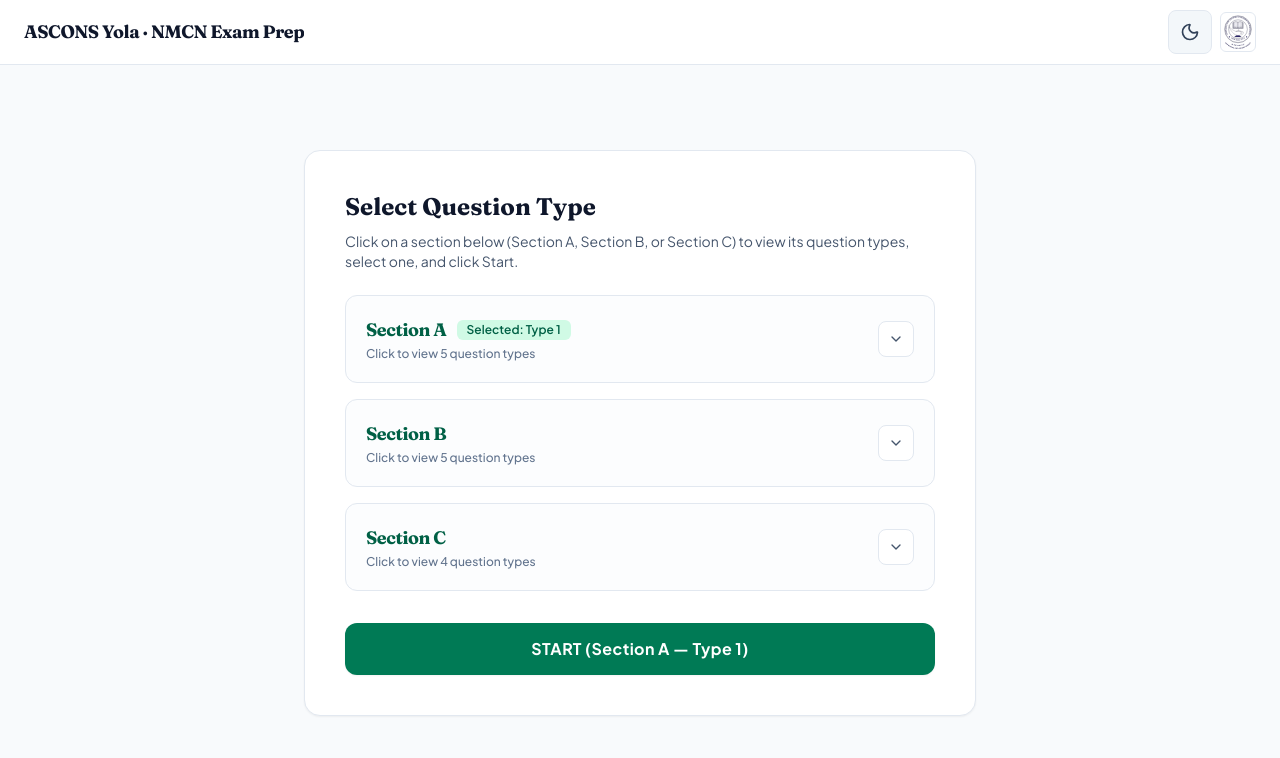
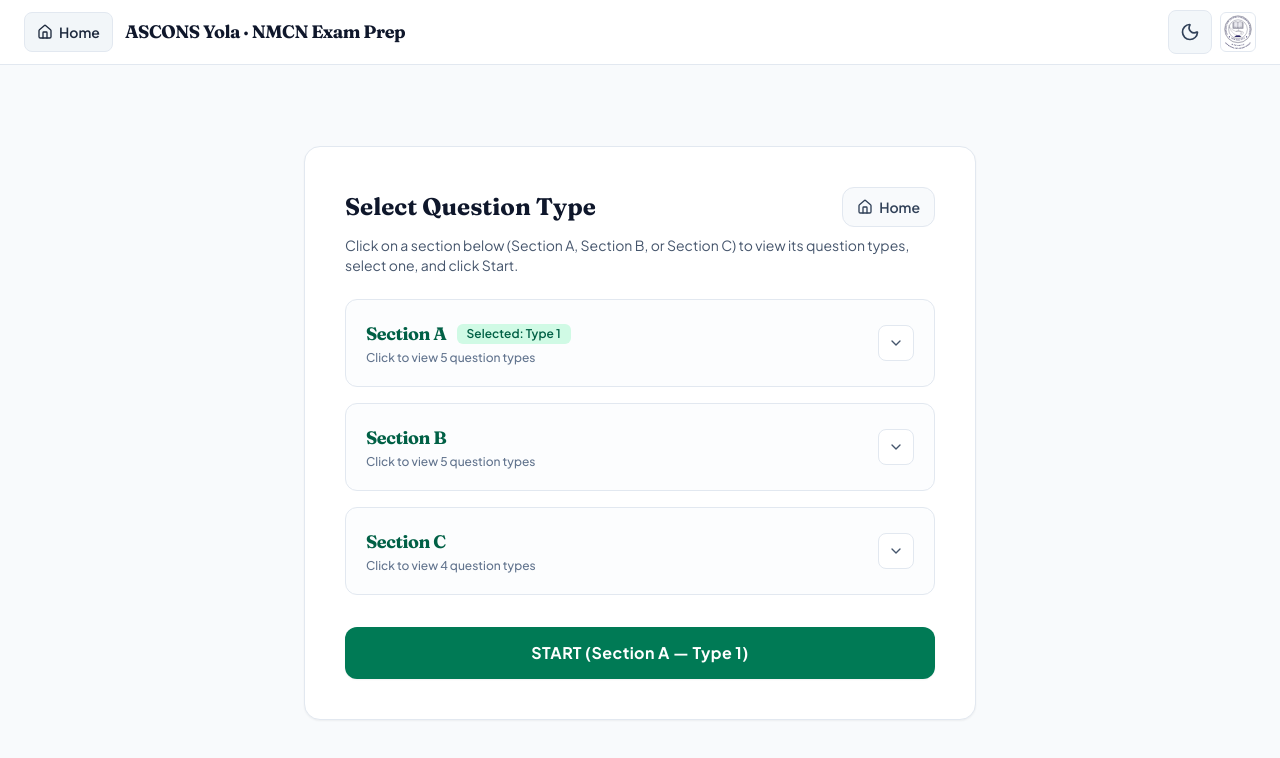
Before and after one commit to mhixtaemmy001-crypto/NMCN-examination-preparation-portal, a React (Vite) app: page / in a window 1280 px wide. Both pictures are taken after a click on the button "CONTINUE". Shown: the top 758 px of the page. Built offline with nearby package versions, Linux system fonts and the light colour scheme.

Commit message:
feat: add home navigation button
Implement a navigation action to reset the session and return to the welcome screen from any point in the application.

```diff
--- a/src/App.tsx
+++ b/src/App.tsx
@@ -14,6 +14,7 @@ import {
   Check,
   ChevronDown,
   ChevronUp,
+  Home,
 } from 'lucide-react';
 import { AppScreen, OptionKey, Question, ActiveExamSession, QuestionSection } from './types';
 import { QUESTION_TYPES } from './data/questionBank';
@@ -145,6 +146,21 @@ export default function App() {
       }
     }
   }, [screen, selectedTypeId, startedAt, answers, currentQuestion]);
+
+  // Navigate back to the Welcome homepage at any point
+  const goToWelcomePage = useCallback(() => {
+    try {
+      localStorage.removeItem(STORAGE_KEY_SESSION);
+    } catch {
+      // ignore
+    }
+    setShowSubmitConfirmModal(false);
+    setMobileNavOpen(false);
+    setFiveMinBannerVisible(false);
+    setOpenSection(null);
+    setScreen('welcome');
+    window.scrollTo({ top: 0, behavior: 'auto' });
+  }, []);
 
   // Finalize submission (clears active storage so history isn't permanently stored)
   const finalizeSubmission = useCallback(() => {
@@ -312,11 +328,25 @@ export default function App() {
       {/* Top Bar */}
       <header className="sticky top-0 z-30 bg-white/95 dark:bg-slate-900/95 backdrop-blur-md border-b border-slate-200 dark:border-slate-800">
         <div className="max-w-7xl mx-auto px-4 sm:px-6 h-16 flex items-center justify-between gap-3">
-          {/* Zone 1: Brand Title */}
-          <div className="min-w-0 flex items-center gap-3">
-            <span className="font-display font-bold text-base sm:text-lg tracking-tight text-slate-900 dark:text-white truncate">
+          {/* Zone 1: Home Button + Brand Title */}
+          <div className="min-w-0 flex items-center gap-2.5 sm:gap-3">
+            <button
+              type="button"
+              onClick={goToWelcomePage}
+              aria-label="Go to Welcome Page"
+              className="min-h-[40px] px-3 py-1.5 rounded-lg border border-slate-200 dark:border-slate-700 bg-slate-100/90 dark:bg-slate-800 text-slate-800 dark:text-slate-100 hover:bg-emerald-50 hover:border-emerald-600 hover:text-emerald-800 dark:hover:bg-emerald-950/50 dark:hover:border-emerald-500 dark:hover:text-emerald-300 text-xs sm:text-sm font-semibold flex items-center gap-1.5 transition-colors shrink-0 cursor-pointer"
+            >
+              <Home className="w-4 h-4 shrink-0" />
+              <span>Home</span>
+            </button>
+
+            <button
+              type="button"
+              onClick={goToWelcomePage}
+              className="font-display font-bold text-sm sm:text-lg tracking-tight text-slate-900 dark:text-white truncate hover:text-emerald-700 dark:hover:text-emerald-400 transition-colors cursor-pointer text-left"
+            >
               ASCONS Yola · NMCN Exam Prep
-            </span>
+            </button>
           </div>
 
           {/* Zone 2: Exam Live Timer & Progress (Visible during Exam) */}
@@ -457,9 +487,19 @@ export default function App() {
         {screen === 'select-type' && (
           <section className="flex-1 flex items-center justify-center px-4 py-10 sm:py-16">
             <div className="max-w-2xl w-full bg-white dark:bg-slate-900 border border-slate-200 dark:border-slate-800 rounded-2xl p-6 sm:p-10 shadow-xs">
-              <h1 className="font-display text-xl sm:text-2xl font-bold text-slate-900 dark:text-white mb-2">
-                Select Question Type
-              </h1>
+              <div className="flex items-center justify-between gap-3 mb-2">
+                <h1 className="font-display text-xl sm:text-2xl font-bold text-slate-900 dark:text-white">
+                  Select Question Type
+                </h1>
+                <button
+                  type="button"
+                  onClick={goToWelcomePage}
+                  className="min-h-[40px] px-3.5 py-2 rounded-xl border border-slate-200 dark:border-slate-700 bg-slate-50 dark:bg-slate-800 text-slate-700 dark:text-slate-200 hover:bg-slate-100 dark:hover:bg-slate-700 text-xs sm:text-sm font-semibold flex items-center gap-1.5 transition-colors cursor-pointer shrink-0"
+                >
+                  <Home className="w-4 h-4 shrink-0" />
+                  <span>Home</span>
+                </button>
+              </div>
               <p className="text-sm text-slate-600 dark:text-slate-400 mb-6">
                 Click on a section below (Section A, Section B, or Section C) to view its question types, select one, and click Start.
               </p>
@@ -570,7 +610,7 @@ export default function App() {
           <div className="max-w-7xl w-full mx-auto px-4 sm:px-6 py-6 sm:py-8 flex flex-col lg:flex-row gap-8 items-start">
             {/* Left / Main Column: All 150 Questions on one page */}
             <div className="w-full lg:flex-1 space-y-6">
-              <div className="bg-white dark:bg-slate-900 border border-slate-200 dark:border-slate-800 rounded-xl p-4 sm:p-5 flex flex-wrap items-center justify-between gap-2">
+              <div className="bg-white dark:bg-slate-900 border border-slate-200 dark:border-slate-800 rounded-xl p-4 sm:p-5 flex flex-wrap items-center justify-between gap-3">
                 <div>
                   <h1 className="font-display text-base sm:text-lg font-bold text-slate-900 dark:text-white">
                     {currentQuestionType.section} — {currentQuestionType.name}
@@ -579,8 +619,18 @@ export default function App() {
                     Answer all 150 multiple-choice questions. Unanswered questions count as wrong upon submission.
                   </p>
                 </div>
-                <div className="text-xs font-mono-tabular text-slate-600 dark:text-slate-400">
-                  Total Time: 01:15:00 · 150 Marks
+                <div className="flex items-center gap-3">
+                  <div className="text-xs font-mono-tabular text-slate-600 dark:text-slate-400">
+                    Total Time: 01:15:00 · 150 Marks
+                  </div>
+                  <button
+                    type="button"
+                    onClick={goToWelcomePage}
+                    className="min-h-[38px] px-3 py-1.5 rounded-lg border border-slate-200 dark:border-slate-700 bg-slate-50 dark:bg-slate-800 text-slate-700 dark:text-slate-200 hover:bg-slate-100 dark:hover:bg-slate-700 text-xs font-semibold flex items-center gap-1.5 transition-colors cursor-pointer shrink-0"
+                  >
+                    <Home className="w-3.5 h-3.5 shrink-0" />
+                    <span>Home</span>
+                  </button>
                 </div>
               </div>
 
@@ -858,6 +908,15 @@ export default function App() {
                   className="min-h-[48px] px-5 py-3 rounded-xl border border-slate-300 dark:border-slate-700 text-slate-700 dark:text-slate-300 hover:bg-slate-100 dark:hover:bg-slate-800 font-medium text-sm transition-colors cursor-pointer"
                 >
                   Change Question Type
+                </button>
+
+                <button
+                  type="button"
+                  onClick={goToWelcomePage}
+                  className="min-h-[48px] px-5 py-3 rounded-xl border border-slate-300 dark:border-slate-700 text-slate-700 dark:text-slate-300 hover:bg-slate-100 dark:hover:bg-slate-800 font-semibold text-sm flex items-center justify-center gap-2 transition-colors cursor-pointer"
+                >
+                  <Home className="w-4 h-4 shrink-0" />
+                  <span>Home</span>
                 </button>
               </div>
             </section>
```
